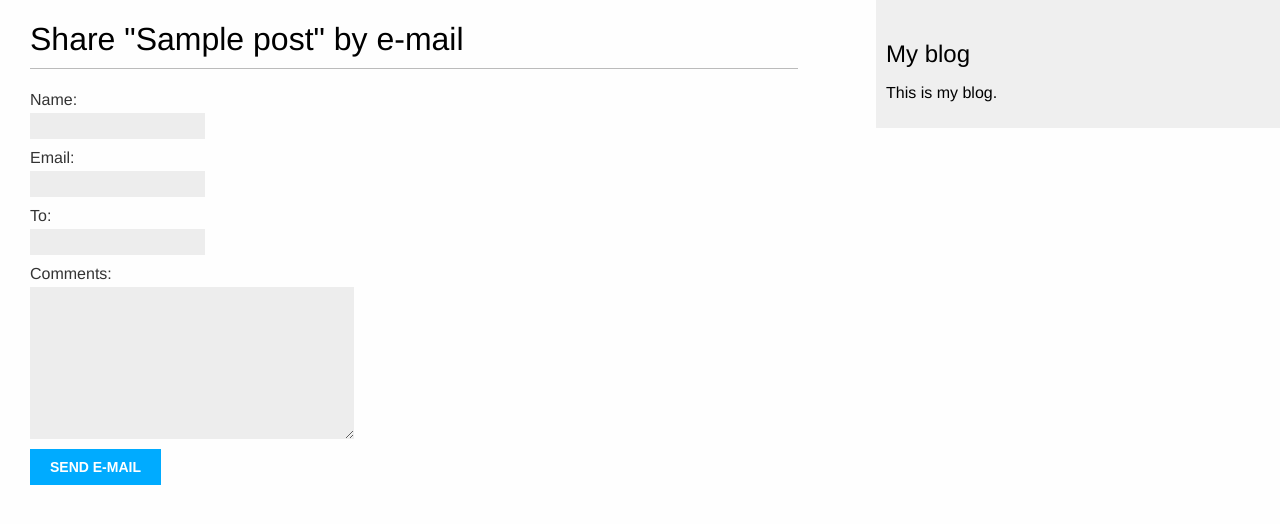
After one commit to SlowikowskiMichal/Internety, a Django app: page /blog/1/share/ in a window 1280 px wide. The commit adds this page. Shown: the top 524 px of the page. Run offline with Django 3.2, Linux system fonts and the light colour scheme; tables that the repository leaves empty hold one stand-in row (values such as "Sample post").

Commit message:
email share

```diff
--- /dev/null
+++ b/Internety/blog/forms.py
@@ -0,0 +1,8 @@
+from django import forms
+
+class EmailPostForm(forms.Form):
+    name = forms.CharField(max_length=25)
+    email = forms.EmailField()
+    to = forms.EmailField()
+    comments = forms.CharField(required=False,
+                               widget=forms.Textarea)
--- a/Internety/blog/templates/blog/post/detail.html
+++ b/Internety/blog/templates/blog/post/detail.html
@@ -6,4 +6,9 @@
         Published {{ post.publish }} by {{ post.author }}
     </p>
     {{ post.body|linebreaks }}
+    <p>
+        <a href="{% url "blog:post_share" post.id %}">
+            Share this post
+        </a>
+    </p>
 {% endblock %}
--- /dev/null
+++ b/Internety/blog/templates/blog/post/share.html
@@ -0,0 +1,19 @@
+{% extends "blog/base.html" %}
+
+{% block title %}Share a post{% endblock %}
+
+{% block content %}
+    {% if sent %}
+        <h1>E-mail successfully sent</h1>
+        <p>
+            "{{ post.title }}" was successfully sent to {{ form.cleaned_data.to }}.
+        </p>
+    {% else %}
+        <h1>Share "{{ post.title }}" by e-mail</h1>
+        <form action="." method="post">
+            {{ form.as_p }}
+            {% csrf_token %}
+            <input type="submit" value="Send e-mail">
+        </form>
+    {% endif %}
+{% endblock %}
--- a/Internety/blog/urls.py
+++ b/Internety/blog/urls.py
@@ -8,4 +8,5 @@ urlpatterns = [
     path(r'<int:year>/<int:month>/<int:day>/<slug:post>',
          views.post_detail,
          name='post_detail'),
+    path('<int:post_id>/share/', views.post_share, name='post_share'),
 ]
--- a/Internety/blog/views.py
+++ b/Internety/blog/views.py
@@ -1,6 +1,8 @@
 from django.shortcuts import render, get_object_or_404
 from .models import Post
 from django.views.generic import ListView
+from .forms import EmailPostForm
+from django.core.mail import send_mail
 
 class PostListView(ListView):
     queryset = Post.published.all()
@@ -17,3 +19,24 @@ def post_detail(request, year, month, day, post):
     return render(request,
                   'blog/post/detail.html',
                   {'post': post})
+
+def post_share(request, post_id):
+    post = get_object_or_404(Post, id=post_id, status='published')
+    sent = False
+
+    if request.method == 'POST':
+        form = EmailPostForm(request.POST)
+        if form.is_valid():
+            cd = form.cleaned_data
+            post_url = request.build_absolute_uri(
+                post.get_absolute_url())
+            subject = '{}({}) recommends you reading "{}"'.format(cd['name'], cd['email'], post.title)
+            message = 'Read "{}" at {}\n\n{}\'s comments:{}'.format(post.title, post_url, cd['name'],cd['comments'])
+            send_mail(subject,message, 'admin@myblog.com',[cd['to']])
+            sent = True
+
+    else:
+        form=EmailPostForm()
+    return render(request, 'blog/post/share.html', {'post': post,
+                                                    'form': form,
+                                                    'sent': sent})
```
Also changed, not shown: Internety/Internety/settings.py (+7 -0 lines), Internety/Internety/urls.py (line endings or trailing spaces).
